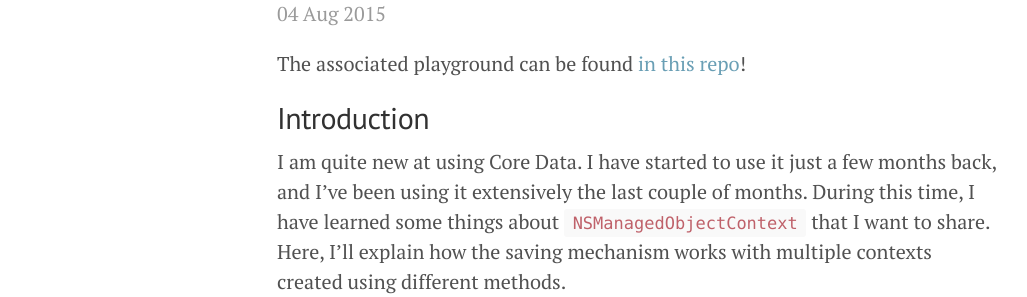
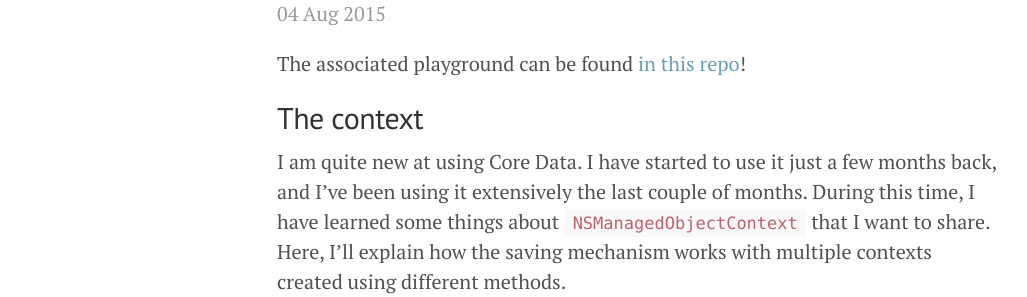
Before and after one commit to Liquidsoul/code-craftsman.fr, a Jekyll site: the page built from _posts/2015-08-04-saving-core-data-objects.md, in a window 1280 px wide and 900 px high. Shown: the part 183-480 px from the top of the window, without its empty margins (3-1030 px from the left). Built offline with Jekyll 4.4.1, drawn with Linux system fonts in a browser that asks for light colours; nearby versions of some CDN libraries.

Commit message:
Bullet point layout fix and change Introduction title

```diff
--- a/_posts/2015-08-04-saving-core-data-objects.md
+++ b/_posts/2015-08-04-saving-core-data-objects.md
@@ -5,7 +5,7 @@
 
 The associated playground can be found [in this repo](https://github.com/Liquidsoul/coredata-saving-contexts)!
 
-## Introduction
+## The context
 
 I am quite new at using Core Data.
 I have started to use it just a few months back, and I've been using it extensively the last couple of months.
@@ -21,6 +21,7 @@
 	+-----------------+
 
 Here is our context:
+
  * we've got a main context that is used by our controllers
  * we want to refresh our data using server requests and store it asynchronously to Core Data (server requests are another topic so we will skip this part)
 
```
